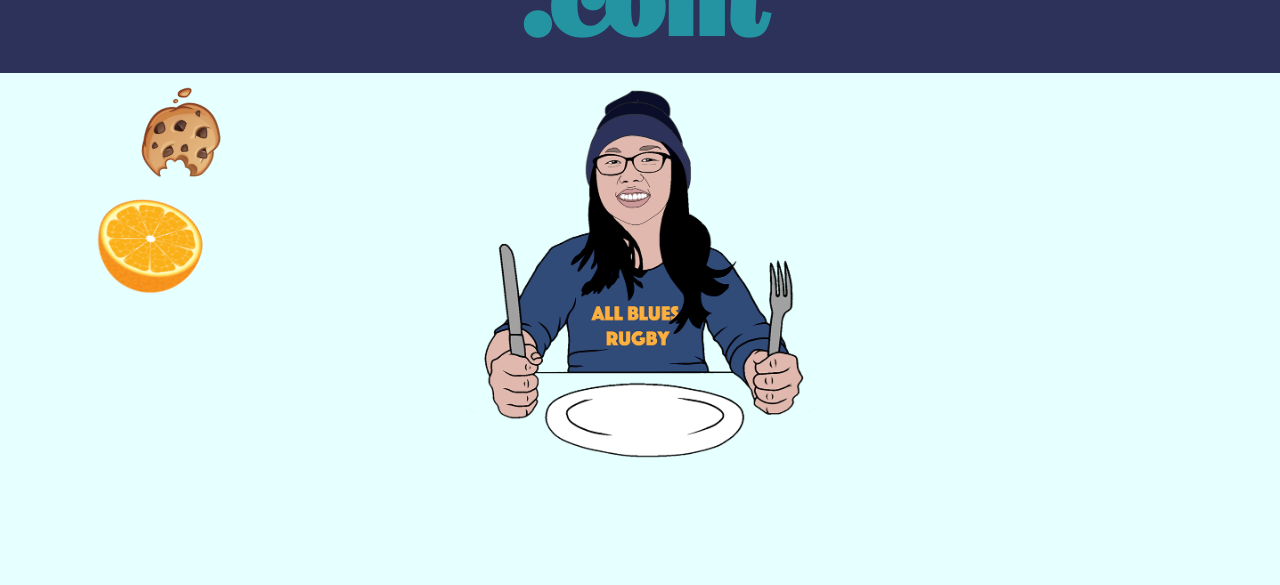
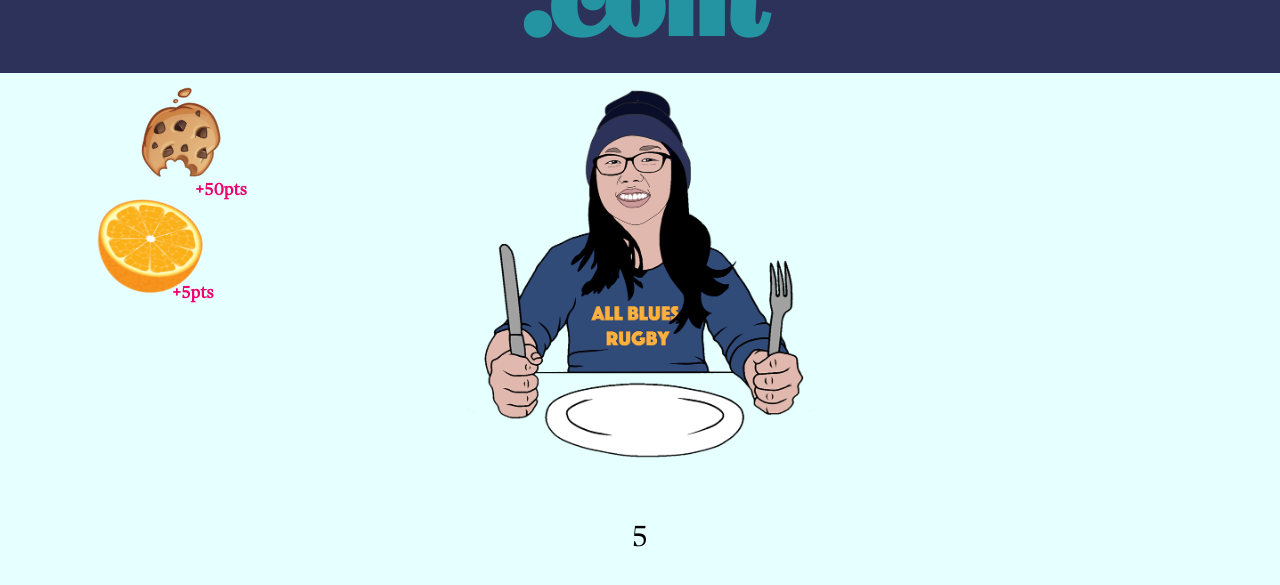
Before and after one commit to majapw/feed-serena, a React (Create React App) app: page / in a window 1280 px wide. Both pictures are taken after a click on the button "Start Game". Shown: the part 207-792 px from the top of the page. Built offline with nearby package versions, Linux system fonts and the light colour scheme.

Commit message:
some more game stuff some more cname stuff

```diff
--- a/src/Food.css
+++ b/src/Food.css
@@ -4,6 +4,18 @@
 }
 
 .Food {
-  animation: Food-spin infinite 5s linear;
   position: absolute;
 }
+
+.Food-img {
+  animation: Food-spin infinite 5s linear;
+}
+
+.Food-points {
+  color: #f0006f;
+  font-weight: 900;
+  font-size: 18px;
+  position: absolute;
+  right: -15px;
+  bottom: 0
+}
--- a/src/Food.jsx
+++ b/src/Food.jsx
@@ -11,28 +11,37 @@
   avocado: {
     src: avocado,
     alt: 'Avocado',
+    points: 10,
   },
   chocochip: {
     src: chocochip,
     alt: 'Chocolate Chip Cookie',
+    points: 50,
   },
   orange: {
     src: orange,
     alt: 'Cutie!',
+    points: 5,
   }
 };
 
 function Food({ type, posX, posY, onClick }) {
-  const { name, src } = FOODS[type];
+  const { name, src, points } = FOODS[type];
 
   return (
-    <img
+    <div
       className="Food"
-      src={src}
-      alt={name}
-      style={{ top: posY, left: posX, height: FOOD_HEIGHT }}
-      onClick={onClick}
-    />
+      style={{ top: posY, left: posX }}
+    >
+      <img
+        className="Food-img"
+        src={src}
+        alt={name}
+        style={{ height: FOOD_HEIGHT }}
+        onClick={onClick}
+      />
+      <div className="Food-points">{`+${points}pts`}</div>
+    </div>
   )
 }
 
--- a/src/Game.css
+++ b/src/Game.css
@@ -6,7 +6,8 @@
   padding: 36px;
 }
 
-.Game-instructions {
+.Game-instructions,
+.Game-over {
   margin-bottom: 12px;
 }
 
--- a/src/Game.jsx
+++ b/src/Game.jsx
@@ -7,16 +7,16 @@
 
 import {
   GAME_STATE,
+  GAME_LENGTH,
   newGame,
   endGame,
   addFood,
   feedSerena,
 } from './actions';
 
-const GAME_LENGTH = 5 * 1000;
-
-const mapStateToProps = ({ gameState, foods }) => ({
+const mapStateToProps = ({ gameState, gameTime, foods }) => ({
   gameState,
+  gameTime,
   foods: foods.filter(food => !food.isEaten),
 });
 
@@ -40,7 +40,7 @@
     setTimeout(() => {
       clearInterval(generateFoodInterval);
       dispatch(endGame());
-    }, GAME_LENGTH);
+    }, GAME_LENGTH * 1000);
   }
 
   getRandomValue(maxValue) {
@@ -72,7 +72,7 @@
   }
 
   render() {
-    const { gameState, foods } = this.props;
+    const { gameState, gameTime, foods } = this.props;
     console.log(this.props);
     return (
       <div className="Game">
@@ -85,8 +85,9 @@
             onClick={() => this.onFoodClick({ id, type })}
           />
         ))}
+        <div className="Game-controls">
           {gameState === GAME_STATE.PENDING &&
-          <div className="Game-controls">
+            <div>
               <div className="Game-instructions">Help #FeedSerena!</div>
               <button
                 className="Game-start"
@@ -97,6 +98,24 @@
               </button>
             </div>
           }
+
+          {gameState === GAME_STATE.ACTIVE &&
+            <div className="Game-countdown">{gameTime}</div>
+          }
+
+          {gameState === GAME_STATE.GAME_OVER &&
+            <div>
+              <div className="Game-over">GAME OVER</div>
+              <button
+                className="Game-start"
+                type="button"
+                onClick={this.startGame}
+              >
+                Play again?
+              </button>
+            </div>
+          }
+          </div>
       </div>
     );
   }
--- a/src/actions.js
+++ b/src/actions.js
@@ -3,6 +3,7 @@
  */
 
 export const NEW_GAME = 'NEW_GAME';
+export const DECREMENT_TIME = 'DECREMENT_TIME';
 export const END_GAME = 'END_GAME';
 export const ADD_FOOD = 'ADD_FOOD';
 export const FEED_SERENA = 'FEED_SERENA';
@@ -11,7 +12,10 @@
 export const GAME_STATE = {
   ACTIVE: 'active',
   PENDING: 'pending',
+  GAME_OVER: 'game over',
 };
+
+export const GAME_LENGTH = 5;
 
 /*
  * action creators
@@ -21,9 +25,15 @@
   return { type: NEW_GAME };
 }
 
+export function decrementTime() {
+  return { type: DECREMENT_TIME };
+}
+
 export function endGame() {
   return { type: END_GAME };
 }
+
+
 
 export function addFood(food) {
   return { type: ADD_FOOD, food };
--- a/src/reducers.js
+++ b/src/reducers.js
@@ -1,9 +1,11 @@
 import {
   NEW_GAME,
+  DECREMENT_TIME,
   END_GAME,
   ADD_FOOD,
   FEED_SERENA,
   GAME_STATE,
+  GAME_LENGTH,
 } from './actions'
 
 /*
@@ -26,6 +28,7 @@
 
 const initialState = {
   gameState: GAME_STATE.PENDING,
+  gameTime: 0,
   foods: [],
   points: 0,
 }
@@ -36,13 +39,20 @@
       return {
         ...state,
         gameState: GAME_STATE.ACTIVE,
+        gameTime: GAME_LENGTH,
         foods: [],
         points: 0,
       };
+    case DECREMENT_TIME:
+      return {
+        ...state,
+        gameTime: state.gameTime - 1,
+      }
     case END_GAME:
       return {
         ...state,
-        gameState: GAME_STATE.PENDING,
+        foods: [],
+        gameState: GAME_STATE.GAME_OVER,
       };
 
     case ADD_FOOD:
```
Also changed, not shown: 1 other file (tests, documents, lock files or other folders). Lines whose indentation alone changed are shown as unchanged.
